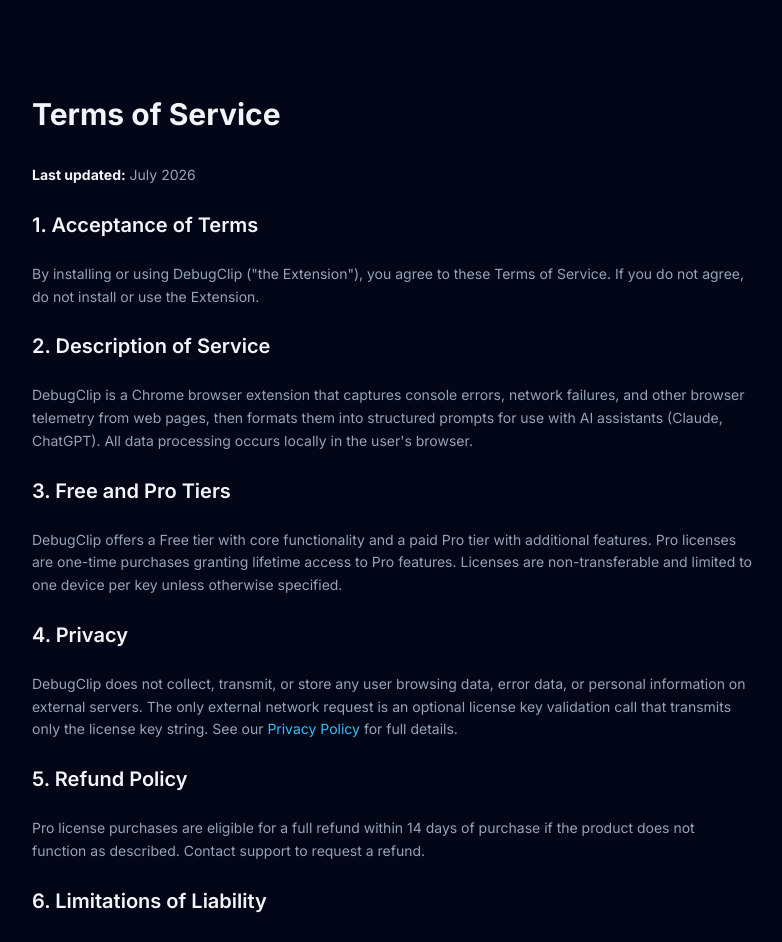
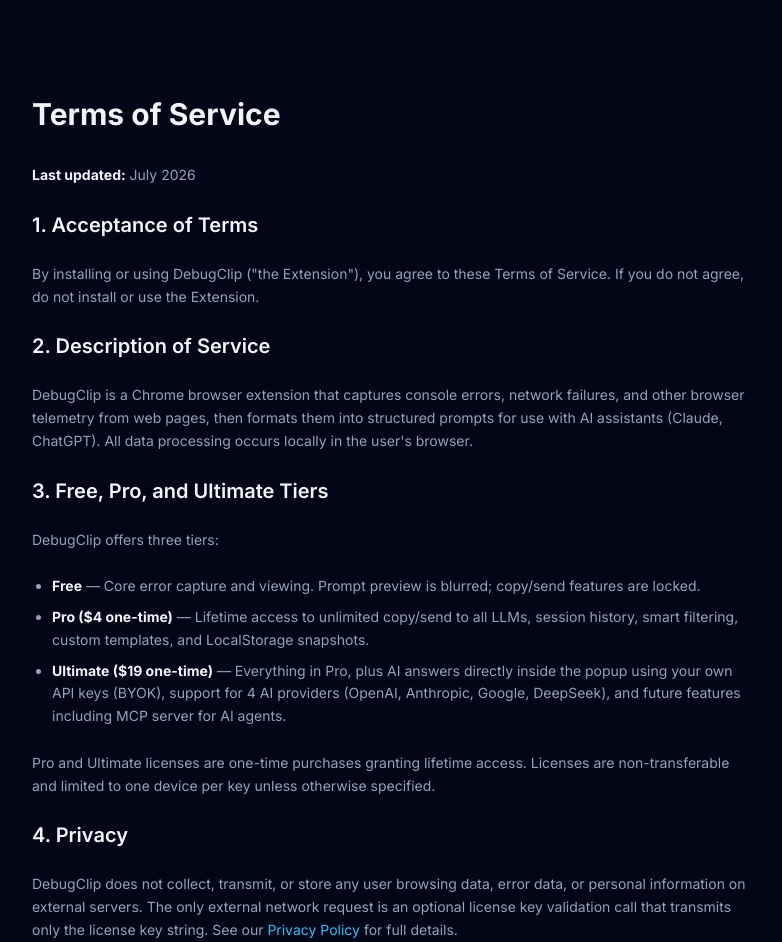
Before and after one commit to oussama-zbair/DebugClip, a Next.js app: page /terms in a window 1280 px wide. Shown: the top 942 px of the page, without its empty margins (248-1030 px from the left). Built offline with nearby package versions, Linux system fonts and the light colour scheme.

Commit message:
Update Terms

```diff
--- a/src/app/terms/page.tsx
+++ b/src/app/terms/page.tsx
@@ -19,12 +19,17 @@
           in the user&apos;s browser.
         </p>
 
-        <h2 className="text-xl font-semibold text-ds-text mt-8">3. Free and Pro Tiers</h2>
+        <h2 className="text-xl font-semibold text-ds-text mt-8">3. Free, Pro, and Ultimate Tiers</h2>
         <p>
-          DebugClip offers a Free tier with core functionality and a paid Pro tier with
-          additional features. Pro licenses are one-time purchases granting lifetime access
-          to Pro features. Licenses are non-transferable and limited to one device per key
-          unless otherwise specified.
+          DebugClip offers three tiers:
+        </p>
+        <ul className="list-disc pl-5 space-y-2 mt-2">
+          <li><strong className="text-ds-text">Free</strong> — Core error capture and viewing. Prompt preview is blurred; copy/send features are locked.</li>
+          <li><strong className="text-ds-text">Pro ($4 one-time)</strong> — Lifetime access to unlimited copy/send to all LLMs, session history, smart filtering, custom templates, and LocalStorage snapshots.</li>
+          <li><strong className="text-ds-text">Ultimate ($19 one-time)</strong> — Everything in Pro, plus AI answers directly inside the popup using your own API keys (BYOK), support for 4 AI providers (OpenAI, Anthropic, Google, DeepSeek), and future features including MCP server for AI agents.</li>
+        </ul>
+        <p className="mt-2">
+          Pro and Ultimate licenses are one-time purchases granting lifetime access. Licenses are non-transferable and limited to one device per key unless otherwise specified.
         </p>
 
         <h2 className="text-xl font-semibold text-ds-text mt-8">4. Privacy</h2>
@@ -37,8 +42,12 @@
 
         <h2 className="text-xl font-semibold text-ds-text mt-8">5. Refund Policy</h2>
         <p>
-          Pro license purchases are eligible for a full refund within 14 days of purchase
-          if the product does not function as described. Contact support to request a refund.
+          Due to the digital nature of license keys, all sales are generally final once a
+          license key has been delivered and activated. If you experience a technical issue
+          that prevents the product from functioning as described, please contact
+          us at <a href="mailto:oussamazbair9@gmail.com" className="text-ds-blue hover:underline">oussamazbair9@gmail.com</a> within
+          7 days of purchase and we will do our best to resolve the issue or consider a
+          case-by-case exception.
         </p>
 
         <h2 className="text-xl font-semibold text-ds-text mt-8">6. Limitations of Liability</h2>
```
